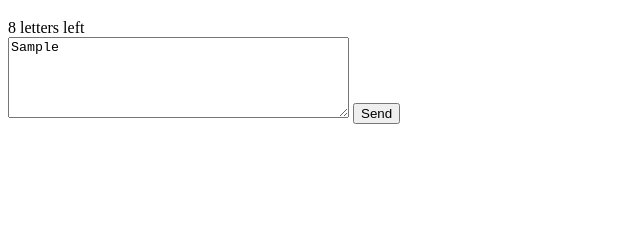
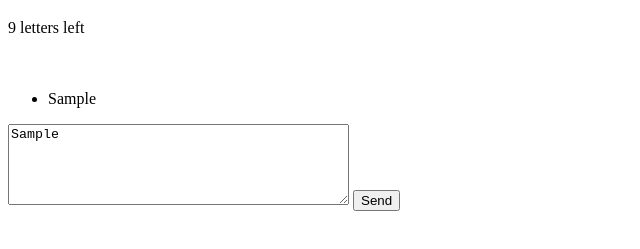
Before and after one commit to porkalmighty/countdown, a website: page public/index.html in a window 1280 px wide. Both pictures are taken after typing "Sample" into the empty fields and a click on the button "Send". Shown: the part 61-310 px from the top of the page, without its empty margins (0-640 px from the left). Drawn offline with nearby package versions, Linux system fonts and the light colour scheme; no server answers.

Commit message:
fixed letter count bug

```diff
--- a/public/index.html
+++ b/public/index.html
@@ -3,6 +3,12 @@
   <head>
     <meta charset="utf-8" />
     <title>Countdown</title>
+    <style>
+      span[id^="character-"] {
+        font-size: 2em;
+        padding-right: 10px;
+      }
+    </style>
   </head>
   <body>
     <h1>Countdown Game</h1>
@@ -11,8 +17,9 @@
     </div>
     <div class="play-area">
       <div id="letter-count"></div>
-      <div class="screen-area">
-
+      <div class="screen-area"></div>
+      <div class="conversation">
+        <ul id="chat-msg"></ul>
       </div>
       <div class="form-area">
         <form class="form">
--- a/public/js/script.js
+++ b/public/js/script.js
@@ -19,6 +19,8 @@ function setTimer(element){
     if(timer === 0){
       clearInterval(startTimer);
       element.innerHTML = "Time's up!";
+      // TODO: check inputs in dictionary
+
     } else {
       timer--;
       element.innerHTML = timer + ' seconds left';
@@ -35,6 +37,7 @@ $(function() {
   var charLength = 9;
   const containers = new Array();
   const screenArea = document.querySelector('.screen-area');
+  const chatMsg = document.querySelector('#chat-msg');
   const letterCount = document.querySelector('#letter-count');
   const timer = document.querySelector('.timer');
   const letters = ['vowel', 'consonant'];
@@ -43,7 +46,12 @@ $(function() {
   $('form').submit((e) => {
     e.preventDefault();
     let requestedLetter = '';
-    let ans = document.querySelector('#answer').value.toLowerCase();
+    let msg = document.querySelector('#answer').value;
+    let ans = msg.toLowerCase();
+
+    // add chat to window
+    chatMsg.innerHTML += "<li>" + msg + "</li>";
+
     if(containers.length != 9){
       if(ans.includes(letters[0]))
       {
@@ -55,11 +63,14 @@ $(function() {
         requestedLetter = generate(letters[1]);
         console.log('you requested a consonant: ' + requestedLetter);
       }
-      screenArea.innerHTML += "<span id=\"character-\"" + containers.length + ">" + requestedLetter.toUpperCase() + "</span>";
-      // store the letters in the array
-      containers.push(requestedLetter);
-      console.log(containers.length);
-      charLength--;
+      screenArea.innerHTML += "<span id=\"character-" + containers.length + "\">" + requestedLetter.toUpperCase() + "</span>";
+
+      if(ans.includes(letters[0]) || ans.includes(letters[1])) {
+        // store the letters in the array
+        containers.push(requestedLetter);
+        console.log(containers.length);
+        charLength--;
+      }
     }
     letterCount.innerHTML = charLength === 0 ?  "The picking phase is over" : charLength + " letters left";
 
```
